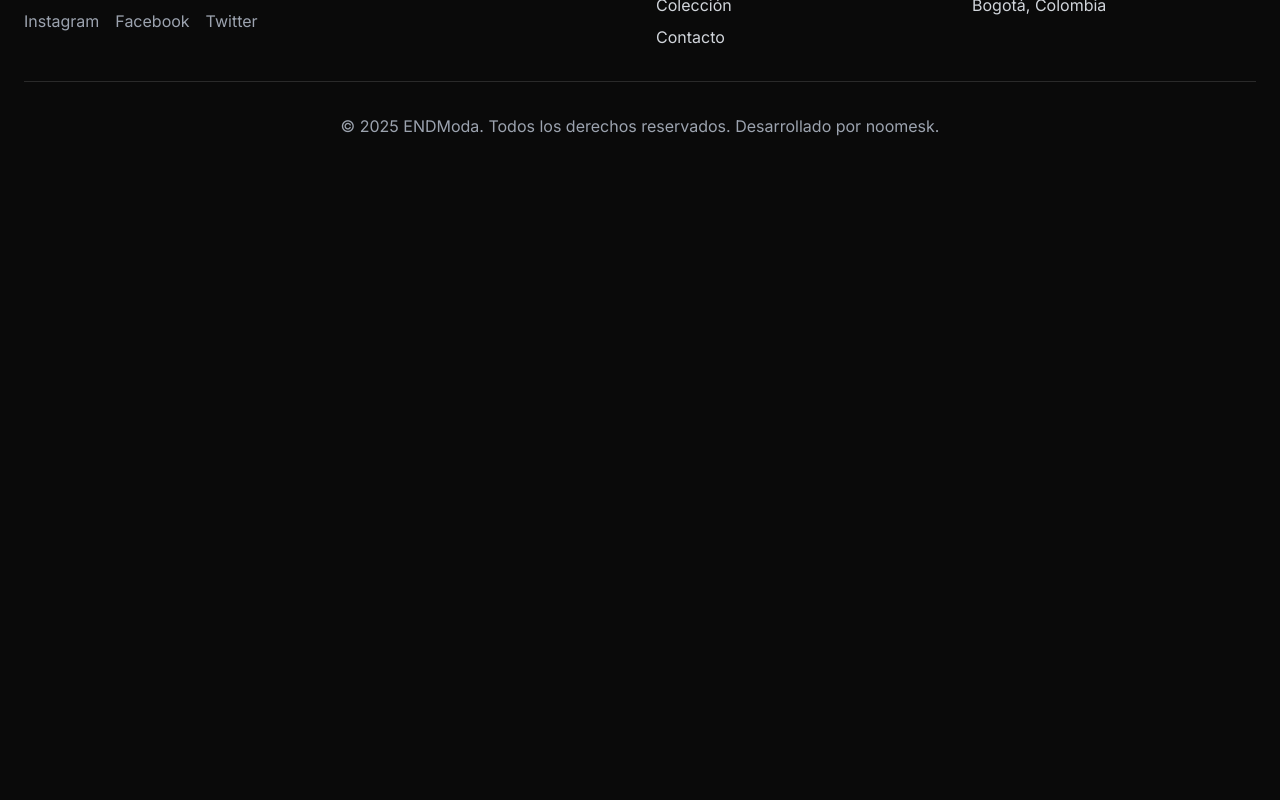
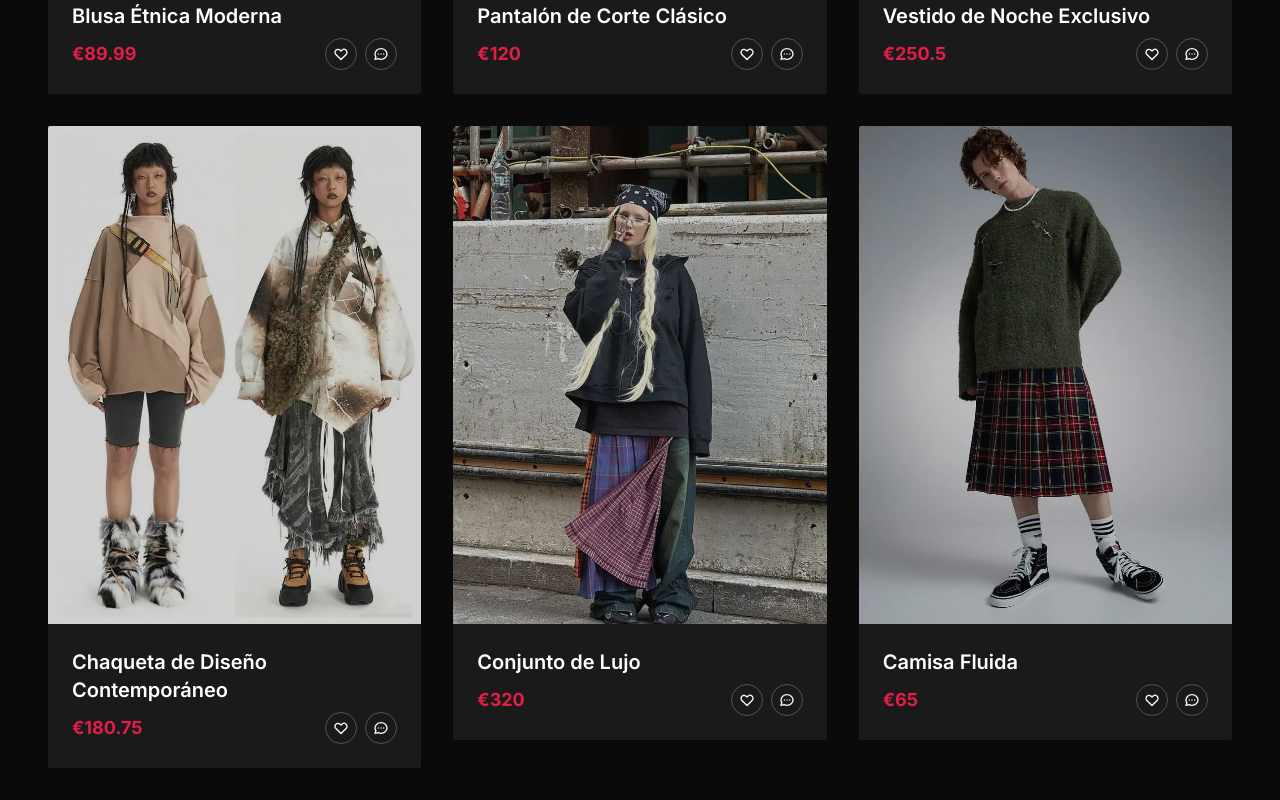
Before and after one commit to noomesk/Endmoda, a Next.js app: page /products in a window 1280 px wide. Shown: the part 1040-1840 px from the top of the page. Before the commit the page ends 1226 px from the top, so only its background shows below. Built offline with nearby package versions, Linux system fonts and the light colour scheme; no server answers.

Commit message:
Agregué productos e imagenes por producto

```diff
--- a/components/ProductCard.js
+++ b/components/ProductCard.js
@@ -10,6 +10,7 @@ gsap.registerPlugin(ScrollTrigger)
 export default function ProductCard({ product, index }) {
   const cardRef = useRef(null)
   const imageRef = useRef(null)
+  const contentRef = useRef(null)
   const [isHovered, setIsHovered] = useState(false)
 
   const handleMouseEnter = () => {
@@ -19,7 +20,7 @@ export default function ProductCard({ product, index }) {
       duration: 0.4,
       ease: 'power2.out'
     })
-    gsap.to('.card-content', {
+    gsap.to(contentRef.current, {
       y: -10,
       duration: 0.3,
       ease: 'power2.out'
@@ -33,7 +34,7 @@ export default function ProductCard({ product, index }) {
       duration: 0.4,
       ease: 'power2.out'
     })
-    gsap.to('.card-content', {
+    gsap.to(contentRef.current, {
       y: 0,
       duration: 0.3,
       ease: 'power2.out'
@@ -48,26 +49,18 @@ export default function ProductCard({ product, index }) {
         onMouseEnter={handleMouseEnter}
         onMouseLeave={handleMouseLeave}
       >
-        {/* Product Image */}
+        {/* Product Image - ESTRUCTURA SIMPLIFICADA */}
         <div className="relative overflow-hidden aspect-[3/4]">
           <div
             ref={imageRef}
-            className="w-full h-full bg-gradient-to-br from-luxury-light-gray to-luxury-gray transition-all duration-300"
-          >
-            <div className="w-full h-full bg-[url('https://images.unsplash.com/photo-1441986300917-64674bd600d8?ixlib=rb-4.0.3&auto=format&fit=crop&w=500&q=80')] bg-cover bg-center opacity-80 group-hover:opacity-100 transition-opacity duration-300"></div>
-          </div>
+            className="w-full h-full bg-cover bg-center opacity-80 group-hover:opacity-100 transition-all duration-300"
+            style={{ backgroundImage: `url(${product.image})` }}
+          />
 
           {/* Hover Overlay */}
           <div className={`absolute inset-0 bg-black/20 transition-opacity duration-300 ${
             isHovered ? 'opacity-100' : 'opacity-0'
           }`}></div>
-
-          {/* Category Badge */}
-          <div className="absolute top-4 left-4">
-            <span className="bg-luxury-accent text-white px-3 py-1 text-sm font-medium">
-              {product.category}
-            </span>
-          </div>
 
           {/* Quick View Button */}
           <div className={`absolute bottom-4 left-1/2 transform -translate-x-1/2 transition-all duration-300 ${
@@ -80,13 +73,10 @@ export default function ProductCard({ product, index }) {
         </div>
 
         {/* Product Info */}
-        <div className="card-content p-6">
+        <div ref={contentRef} className="p-6">
           <h3 className="text-white text-xl font-semibold mb-2 group-hover:text-luxury-accent transition-colors duration-300">
             {product.name}
           </h3>
-          <p className="text-gray-400 text-sm mb-4 line-clamp-2">
-            {product.description}
-          </p>
           <div className="flex items-center justify-between">
             <span className="text-luxury-accent text-lg font-bold">
               €{product.price}
--- /dev/null
+++ b/public/data/products.json
@@ -0,0 +1,38 @@
+[
+  {
+    "id": 1,
+    "name": "Blusa Étnica Moderna",
+    "price": 89.99,
+    "image": "/images/k.webp"
+  },
+  {
+    "id": 2,
+    "name": "Pantalón de Corte Clásico",
+    "price": 120.00,
+    "image": "/images/l.webp"
+  },
+  {
+    "id": 3,
+    "name": "Vestido de Noche Exclusivo",
+    "price": 250.50,
+    "image": "/images/exclusividad.webp"
+  },
+  {
+    "id": 4,
+    "name": "Chaqueta de Diseño Contemporáneo",
+    "price": 180.75,
+    "image": "/images/autenticidad.webp"
+  },
+  {
+    "id": 5,
+    "name": "Conjunto de Lujo",
+    "price": 320.00,
+    "image": "/images/exclusividad.webp"
+  },
+  {
+    "id": 6,
+    "name": "Camisa Fluida",
+    "price": 65.00,
+    "image": "/images/modernidad-liquida.webp"
+  }
+]
```
